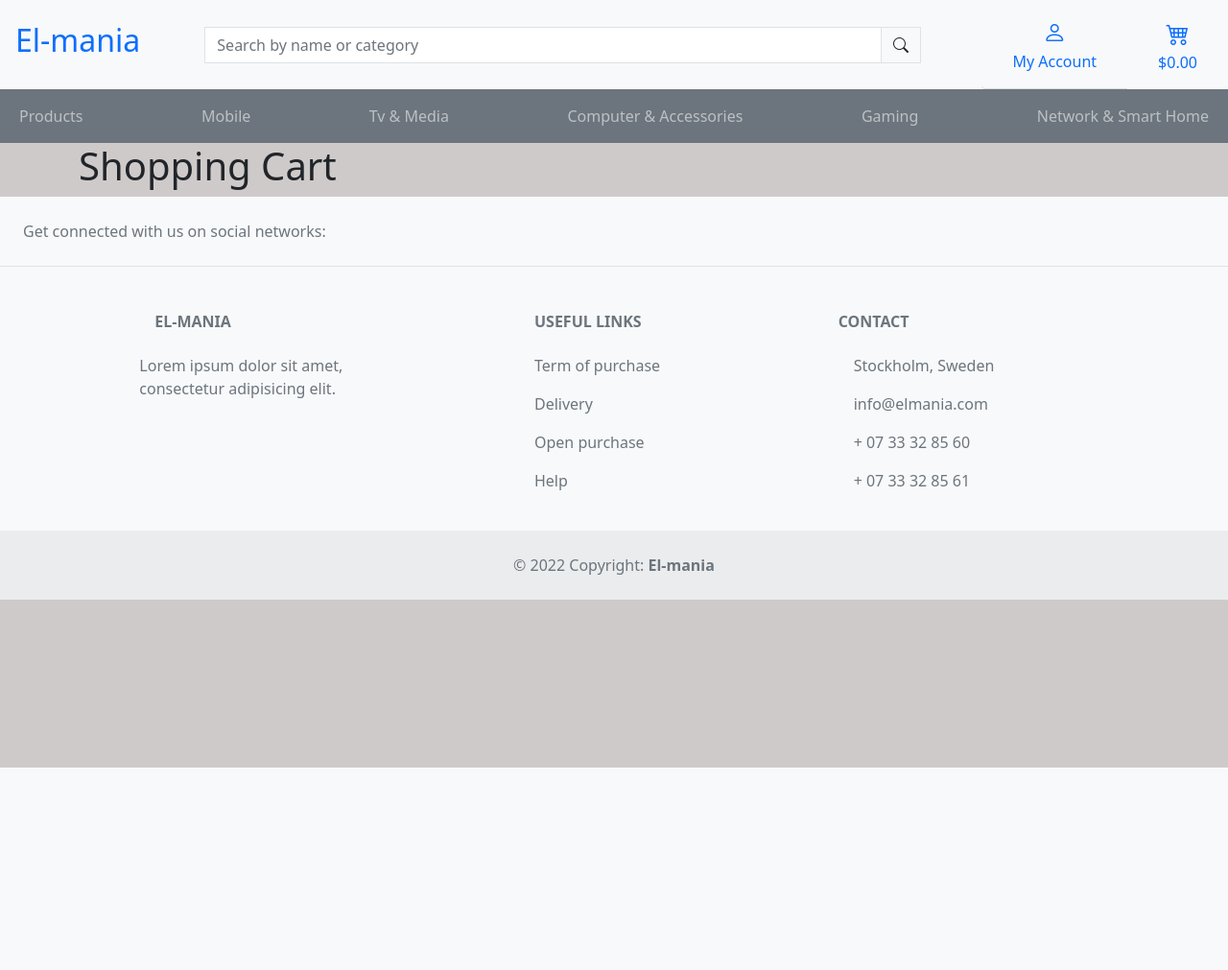
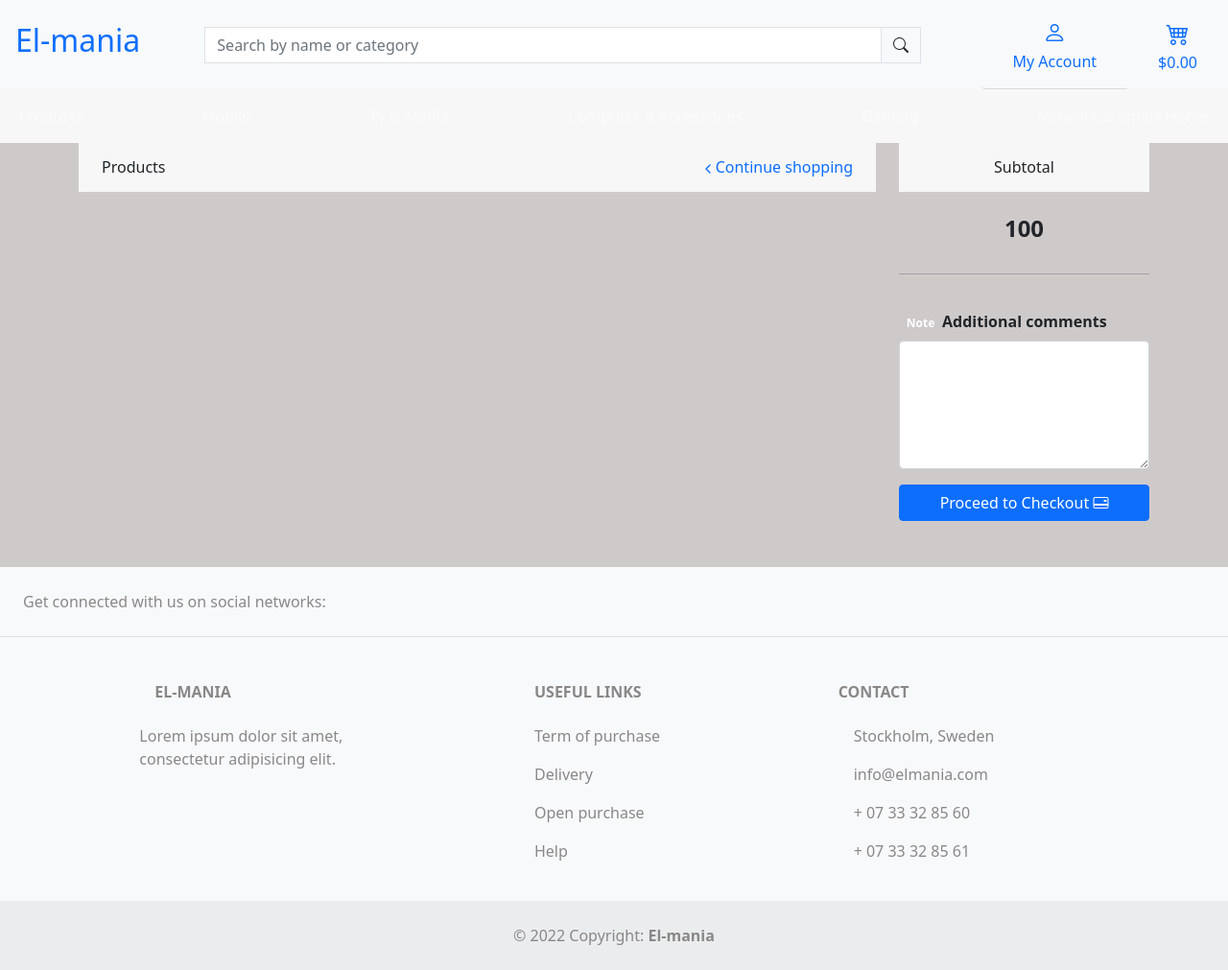
Before and after one commit to AntociM/El-mania, a Django app: page /shopping_cart/ in a window 1280 px wide. Shown: the whole page at 96% size. Before the commit the page ends 800 px from the top, so only its background shows below. Run offline with Django 3.2, Linux system fonts and the light colour scheme; data that the repository does not hold is empty.

Commit message:
Add shopping cart content and style

```diff
--- a/shopping_cart/templates/shopping_cart/shopping_cart.html
+++ b/shopping_cart/templates/shopping_cart/shopping_cart.html
@@ -2,16 +2,59 @@
 {% load static %}
 
 {% block content %}
-<div class="container">
+
+<div class="container pb-5 mt-n2 mt-md-n3">
     <div class="row">
-        <h1>Shopping Cart</h1>
-        {% for cart_item in cart_items %}
-        <ul class="list-group list-group-horizontal">
-            <li class="list-group-item"> {{ cart_item.item.name }} </li>
-            <li class="list-group-item"> {{ cart_item.quantity}} </li>
-            <li class="list-group-item"> {{ cart_item.created_at }} </li>
-          </ul>
-        {% endfor %}
+        <div class="col-xl-9 col-md-8">
+            <h2 class="h6 d-flex flex-wrap justify-content-between align-items-center px-4 py-3 bg-secondary">
+                <span>Products</span><a class="font-size-sm" href="#"><svg xmlns="http://www.w3.org/2000/svg" width="24"
+                        height="24" viewBox="0 0 24 24" fill="none" stroke="currentColor" stroke-width="2"
+                        stroke-linecap="round" stroke-linejoin="round" class="feather feather-chevron-left"
+                        style="width: 1rem; height: 1rem;">
+                        <polyline points="15 18 9 12 15 6"></polyline>
+                    </svg>Continue shopping</a></h2>
+            <!-- Item-->
+            {% for cart_item in cart_items %}
+            <div class="d-sm-flex justify-content-between my-4 pb-4 border-bottom">
+                <div class="media d-block d-sm-flex text-center text-sm-left">
+                    <a class="cart-item-thumb mx-auto mr-sm-4" href="#"><img src="{{ cart_item.item.image }}"
+                            alt="Product"></a>
+                    <div class="media-body pt-3">
+                        <h3 class="product-card-title text-center font-weight-semibold border-0 pb-0"><a href="#">
+                                {{ cart_item.item.name }}</a></h3>
+                        <div class="font-size-lg text-primary pt-2">${{ cart_item.item.price }}</div>
+                    </div>
+                </div>
+                <div class="pt-2 pt-sm-0 pl-sm-3 mx-auto mx-sm-0 text-center text-sm-left" style="max-width: 10rem;">
+                    <div class="form-group mb-2">
+                        <label for="quantity1">Quantity</label>
+                        <input class="form-control form-control-sm" type="number" id="quantity1" value="1">
+                    </div>
+                    <button class="btn btn-outline-secondary btn-sm w-100 mb-2" type="button">
+                        Update cart
+                        <i class="bi bi-arrow-repeat"></i>
+                    </button>
+                    <button class="btn btn-outline-danger btn-sm  w-100 mb-2" type="button">
+                        Remove
+                        <i class="bi bi-trash3"></i>
+                    </button>
+                </div>
+            </div>
+            {% endfor %}
+        </div>
+        <!-- Sidebar-->
+        <div class="col-xl-3 col-md-4 pt-3 pt-md-0">
+            <h2 class="h6 px-4 py-3 bg-secondary text-center">Subtotal</h2>
+            <div class="h4 font-weight-semibold text-center py-3">100</div>
+            <hr>
+            <h3 class="h6 pt-4 font-weight-semibold"><span class="badge badge-success mr-2">Note</span>Additional comments</h3>
+            <textarea class="form-control mb-3" id="order-comments" rows="5"></textarea>
+            <a class="btn btn-primary btn-block w-100" href="#">
+                Proceed to Checkout
+                <i class="bi bi-credit-card-2-back"></i>
+            </a>
+
+        </div>
     </div>
 </div>
 
--- a/static/css/style.css
+++ b/static/css/style.css
@@ -56,3 +56,50 @@
     background: white;
     z-index: -1;
 }
+
+Shopping cart page
+
+body{margin-top:20px;}
+.cart-item-thumb {
+    display: block;
+    width: 10rem
+}
+
+.cart-item-thumb>img {
+    display: block;
+    width: 100%
+}
+
+.product-card-title>a {
+    color: #222;
+}
+
+.font-weight-semibold {
+    font-weight: 600 !important;
+}
+
+.product-card-title {
+    display: block;
+    margin-bottom: .75rem;
+    padding-bottom: .875rem;
+    border-bottom: 1px dashed #e2e2e2;
+    font-size: 1rem;
+    font-weight: normal;
+}
+
+.text-muted {
+    color: #888 !important;
+}
+
+.bg-secondary {
+    background-color: #f7f7f7 !important;
+}
+
+.accordion .accordion-heading {
+    margin-bottom: 0;
+    font-size: 1rem;
+    font-weight: bold;
+}
+.font-weight-semibold {
+    font-weight: 600 !important;
+}
```
Also changed, not shown: README.md.
